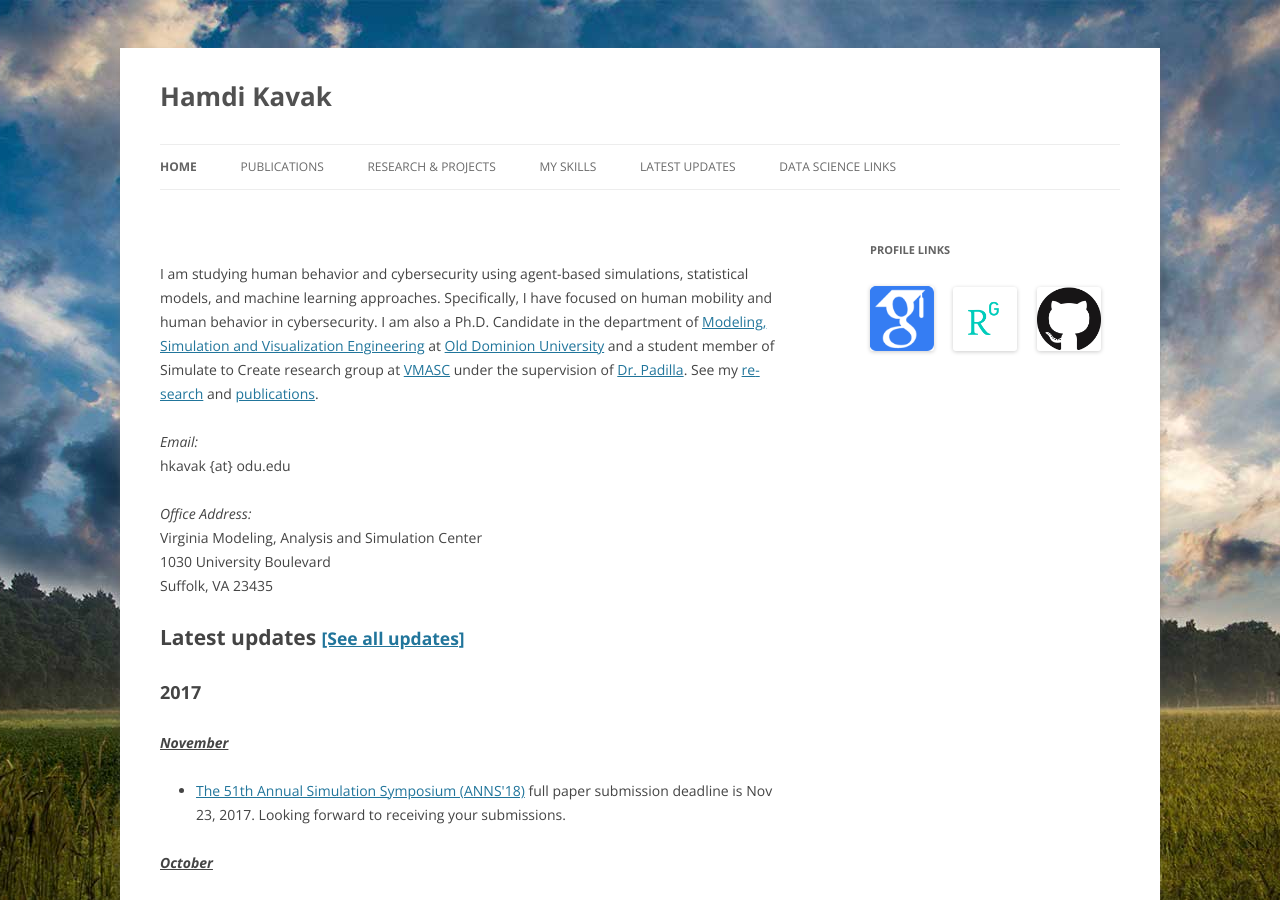
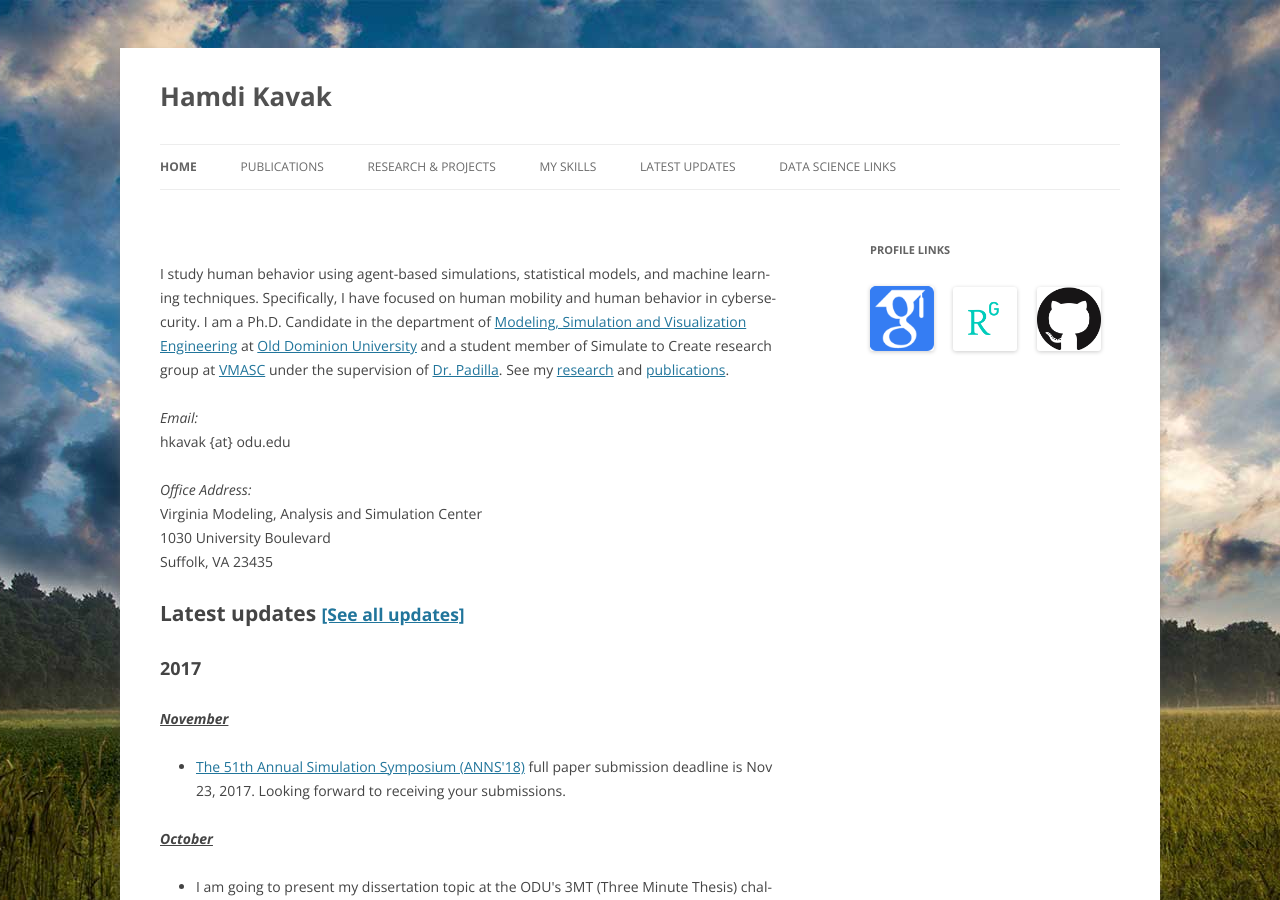
Before and after one commit to hamdikavak/hamdikavak.github.io, a Jekyll site: the page built from index.html, in a window 1280 px wide and 900 px high. Built offline with Jekyll 4.4.1, drawn with Linux system fonts in a browser that asks for light colours; nearby versions of some CDN libraries; library files that are not in the unit come from our copies.

Commit message:
Update index.html

```diff
--- a/index.html
+++ b/index.html
@@ -7,8 +7,8 @@ current_page_home: current_page_item
 ---
 
 <p>
-  I am studying human behavior and cybersecurity using agent-based simulations, statistical models, and machine learning approaches. Specifically, I have focused on human mobility and human behavior in cybersecurity.
-  I am also a Ph.D. Candidate in the department of <a title="MSVE Department Home Page" href="http://odu.edu/msve" target="_blank">Modeling, Simulation and Visualization Engineering</a> at <a title="Old Dominion University" href="http://odu.edu" target="_blank">Old Dominion University</a> and a student member of Simulate to Create research group at <a href="http://www.vmasc.odu.edu">VMASC</a> under the supervision of <a title="Jose J Padilla" href="http://www.vmasc.odu.edu/padilla.html">Dr. Padilla</a>.
+  I study human behavior using agent-based simulations, statistical models, and machine learning techniques. Specifically, I have focused on human mobility and human behavior in cybersecurity.
+  I am a Ph.D. Candidate in the department of <a title="MSVE Department Home Page" href="http://odu.edu/msve" target="_blank">Modeling, Simulation and Visualization Engineering</a> at <a title="Old Dominion University" href="http://odu.edu" target="_blank">Old Dominion University</a> and a student member of Simulate to Create research group at <a href="http://www.vmasc.odu.edu">VMASC</a> under the supervision of <a title="Jose J Padilla" href="http://www.vmasc.odu.edu/padilla.html">Dr. Padilla</a>.
   See my <a title="Research &amp; Projects" href="http://www.hamdikavak.com/research-and-projects/">research</a> and <a title="Publications" href="http://www.hamdikavak.com/publications/">publications</a>.
 </p>
 <p>
```
